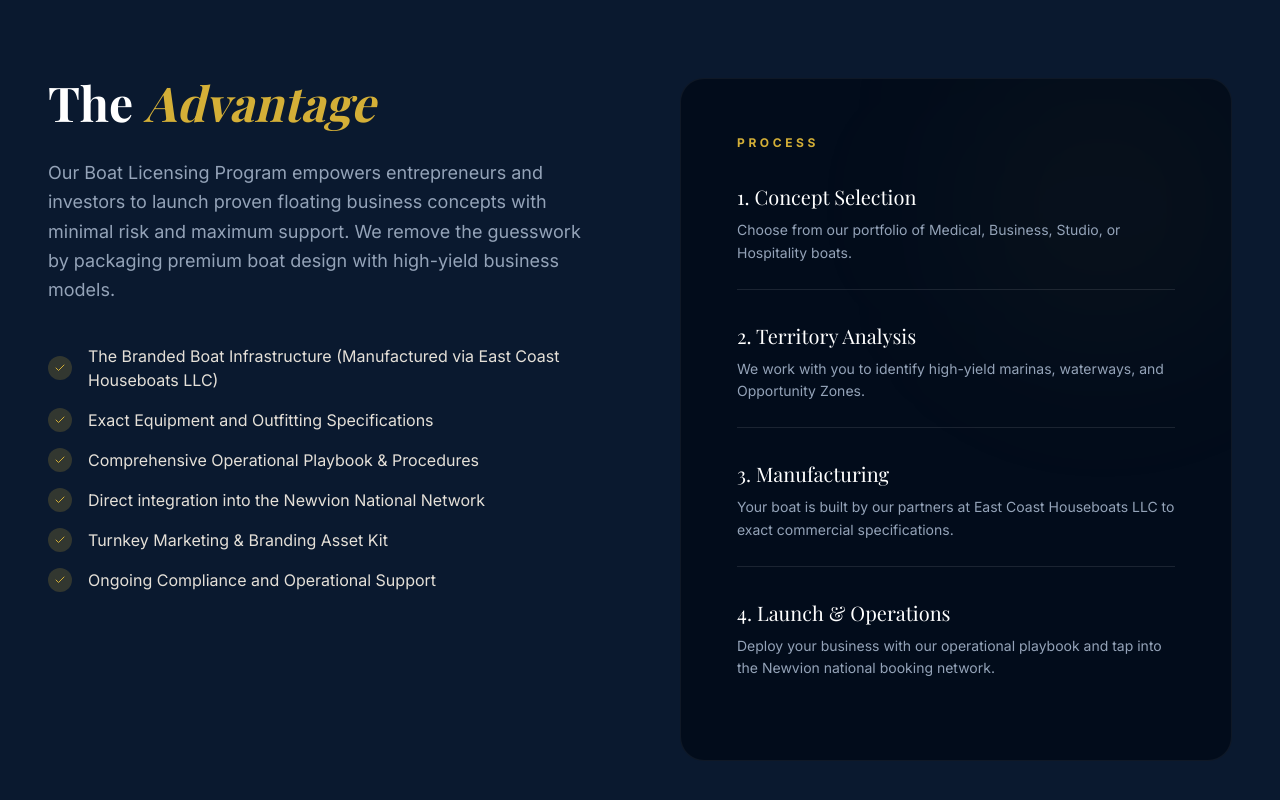
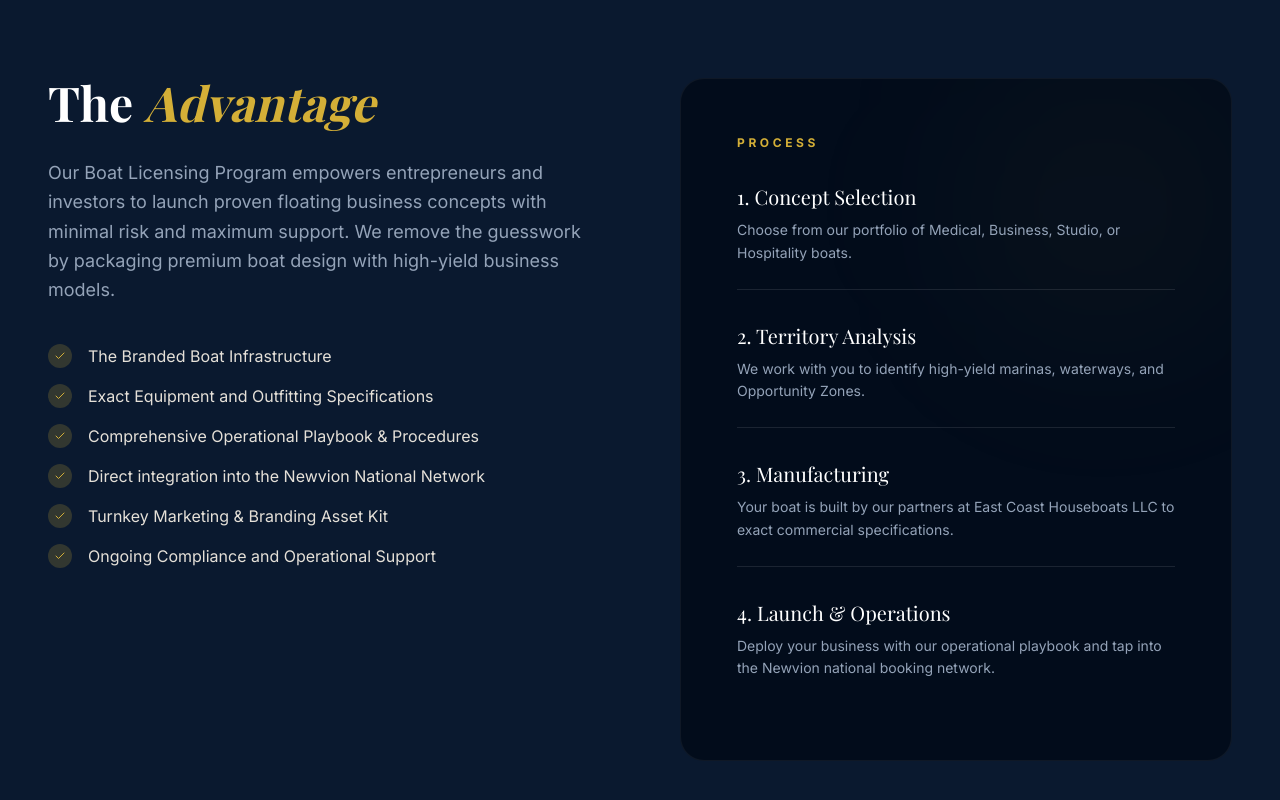
Before and after one commit to cabinfever157-dot/newvion-boat-company, a Next.js app: page /licensing in a window 1280 px wide. Shown: the part 873-1673 px from the top of the page. Built offline with nearby package versions, Linux system fonts and the light colour scheme; a web font is replaced by a local one.

Commit message:
Genericize East Coast Houseboats mentions on /about and /licensing

```diff
--- a/src/app/about/page.tsx
+++ b/src/app/about/page.tsx
@@ -131,7 +131,7 @@ export default function About() {
                   </li>
                 </ul>
                 <p className="pt-6">
-                  Supported by a strategic manufacturing partnership with East Coast Houseboats LLC and a highly targeted digital marketing platform, we provide a seamless, capital-efficient pathway to waterfront business ownership.
+                  Supported by strategic manufacturing partnerships and a highly targeted digital marketing platform, we provide a seamless, capital-efficient pathway to waterfront business ownership.
                 </p>
               </div>
 
--- a/src/app/licensing/page.tsx
+++ b/src/app/licensing/page.tsx
@@ -7,7 +7,7 @@ import { ArrowRight, Check } from "lucide-react";
 
 export default function Licensing() {
   const includes = [
-    "The Branded Boat Infrastructure (Manufactured via East Coast Houseboats LLC)",
+    "The Branded Boat Infrastructure",
     "Exact Equipment and Outfitting Specifications",
     "Comprehensive Operational Playbook & Procedures",
     "Direct integration into the Newvion National Network",
```
